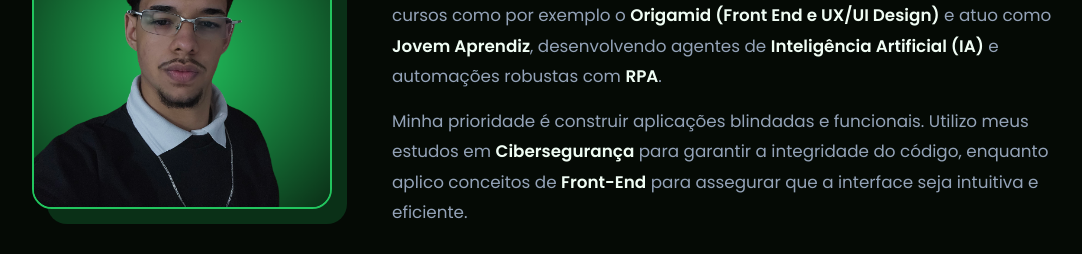
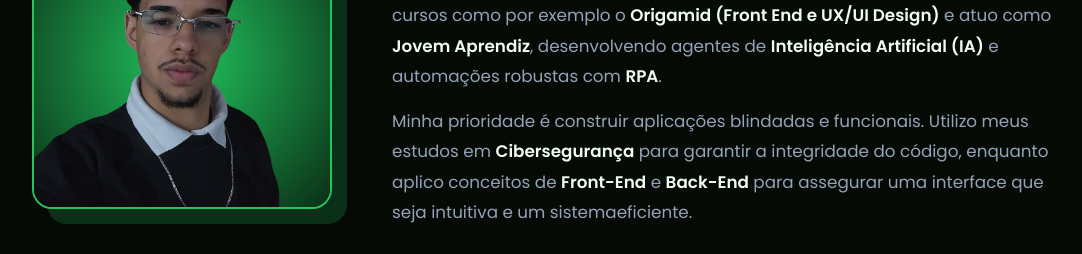
Before and after one commit to AraujoKayke/Portifolio-Kayke-Araujo, a plain HTML site: page index.html in a window 1280 px wide. Shown: the part 815-1069 px from the top of the page, without its empty margins (96-1178 px from the left). Drawn offline with nearby package versions, Linux system fonts and the light colour scheme.

Commit message:
Atualizando sobre mim

```diff
--- a/index.html
+++ b/index.html
@@ -57,7 +57,7 @@
             </p>
 
             <p>
-                Minha prioridade é construir aplicações blindadas e funcionais. Utilizo meus estudos em <strong>Cibersegurança</strong> para garantir a integridade do código, enquanto aplico conceitos de <strong>Front-End</strong> para assegurar que a interface seja intuitiva e eficiente.
+                Minha prioridade é construir aplicações blindadas e funcionais. Utilizo meus estudos em <strong>Cibersegurança</strong> para garantir a integridade do código, enquanto aplico conceitos de <strong>Front-End</strong> e <strong>Back-End</strong> para assegurar uma interface que seja intuitiva e um sistemaeficiente.
             </p>
 
             <div class="sobre-tags">
```
